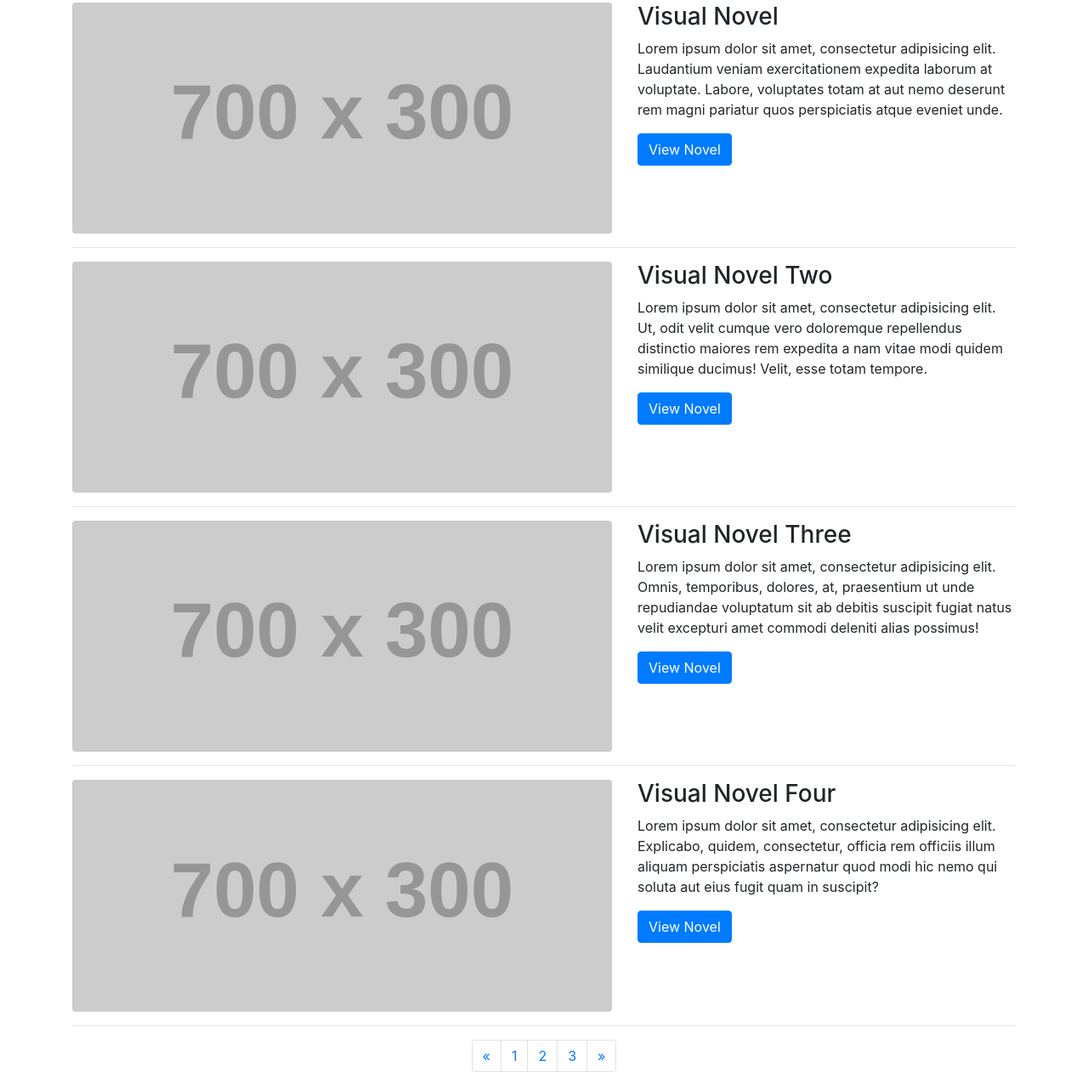
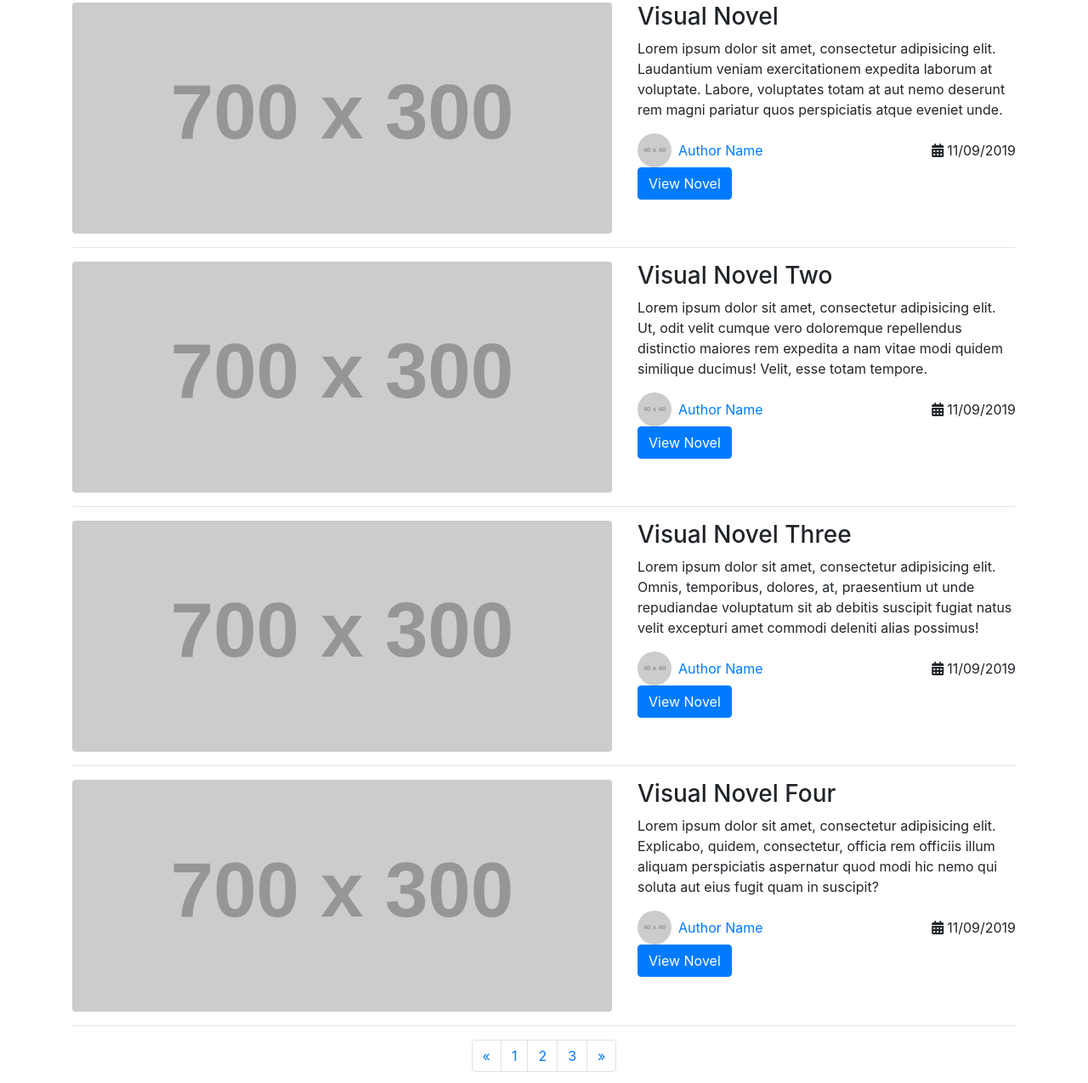
Before and after one commit to JapanVNDB/blog_view-template, a plain HTML site: page index.html in a window 1280 px wide. Shown: the part 1053-2328 px from the top of the page at 85% size. Drawn offline with nearby package versions, Linux system fonts and the light colour scheme; placeholder pictures from the web are drawn by us.

Commit message:
adding author and date block

```diff
--- a/index.html
+++ b/index.html
@@ -131,7 +131,22 @@
         <div class="col-md-5">
             <h3>Visual Novel</h3>
             <p>Lorem ipsum dolor sit amet, consectetur adipisicing elit. Laudantium veniam exercitationem expedita laborum at voluptate. Labore, voluptates totam at aut nemo deserunt rem magni pariatur quos perspiciatis atque eveniet unde.</p>
-            <a class="btn btn-primary" href="#">View Novel</a>
+            <div class="d-flex align-items-center">
+                <div class="meta-author">
+                    <img class="d-block img-fluid rounded-circle" src="https://via.placeholder.com/40x40/5fa9f8/ffffff " alt="author avatar">
+                </div>
+                <div class="m-2">
+                    <a href="#">Author Name</a>
+                </div>
+                <div class="meta-item ml-auto">
+                    <span>
+                        <i class="fas fa-calendar-alt m-1"></i>11/09/2019
+                    </span>
+                </div>
+            </div>
+            <div class="button">
+                <a class="btn btn-primary" href="#">View Novel</a>
+            </div>
         </div>
     </div>
     <!-- /.row -->
@@ -146,7 +161,22 @@
         <div class="col-md-5">
             <h3>Visual Novel Two</h3>
             <p>Lorem ipsum dolor sit amet, consectetur adipisicing elit. Ut, odit velit cumque vero doloremque repellendus distinctio maiores rem expedita a nam vitae modi quidem similique ducimus! Velit, esse totam tempore.</p>
-            <a class="btn btn-primary" href="#">View Novel</a>
+            <div class="d-flex align-items-center">
+                <div class="meta-author">
+                    <img class="d-block img-fluid rounded-circle" src="https://via.placeholder.com/40x40/5fa9f8/ffffff " alt="author avatar">
+                </div>
+                <div class="m-2">
+                    <a href="#">Author Name</a>
+                </div>
+                <div class="meta-item ml-auto">
+                    <span>
+                        <i class="fas fa-calendar-alt m-1"></i>11/09/2019
+                    </span>
+                </div>
+            </div>
+            <div class="button">
+                <a class="btn btn-primary" href="#">View Novel</a>
+            </div>
         </div>
     </div>
     <!-- /.row -->
@@ -163,7 +193,22 @@
         <div class="col-md-5">
             <h3>Visual Novel Three</h3>
             <p>Lorem ipsum dolor sit amet, consectetur adipisicing elit. Omnis, temporibus, dolores, at, praesentium ut unde repudiandae voluptatum sit ab debitis suscipit fugiat natus velit excepturi amet commodi deleniti alias possimus!</p>
-            <a class="btn btn-primary" href="#">View Novel</a>
+            <div class="d-flex align-items-center">
+                <div class="meta-author">
+                    <img class="d-block img-fluid rounded-circle" src="https://via.placeholder.com/40x40/5fa9f8/ffffff " alt="author avatar">
+                </div>
+                <div class="m-2">
+                    <a href="#">Author Name</a>
+                </div>
+                <div class="meta-item ml-auto">
+                    <span>
+                        <i class="fas fa-calendar-alt m-1"></i>11/09/2019
+                    </span>
+                </div>
+            </div>
+            <div class="button">
+                <a class="btn btn-primary" href="#">View Novel</a>
+            </div>
         </div>
     </div>
     <!-- /.row -->
@@ -181,7 +226,22 @@
         <div class="col-md-5">
             <h3>Visual Novel Four</h3>
             <p>Lorem ipsum dolor sit amet, consectetur adipisicing elit. Explicabo, quidem, consectetur, officia rem officiis illum aliquam perspiciatis aspernatur quod modi hic nemo qui soluta aut eius fugit quam in suscipit?</p>
-            <a class="btn btn-primary" href="#">View Novel</a>
+            <div class="d-flex align-items-center">
+                <div class="meta-author">
+                    <img class="d-block img-fluid rounded-circle" src="https://via.placeholder.com/40x40/5fa9f8/ffffff " alt="author avatar">
+                </div>
+                <div class="m-2">
+                    <a href="#">Author Name</a>
+                </div>
+                <div class="meta-item ml-auto">
+                    <span>
+                        <i class="fas fa-calendar-alt m-1"></i>11/09/2019
+                    </span>
+                </div>
+            </div>
+            <div class="button">
+                <a class="btn btn-primary" href="#">View Novel</a>
+            </div>
         </div>
     </div>
     <!-- /.row -->
```
